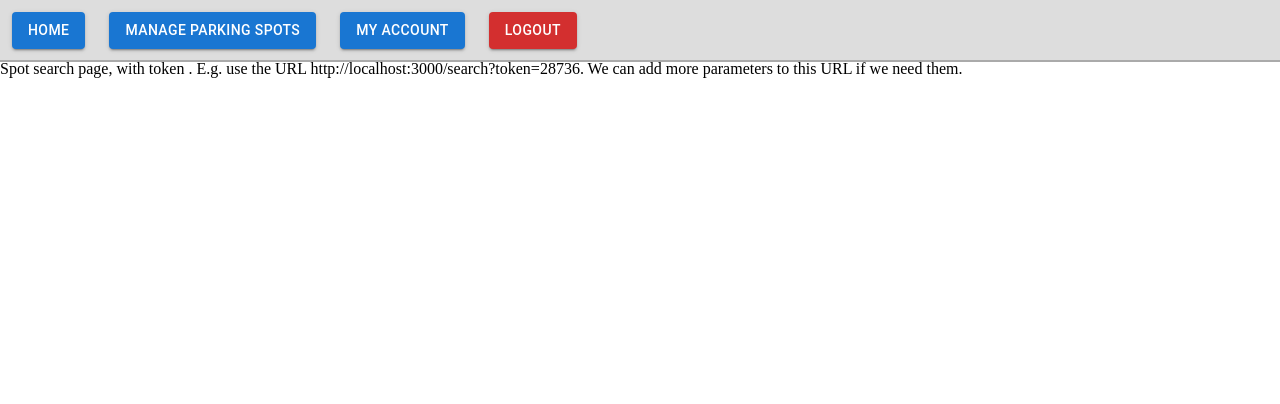
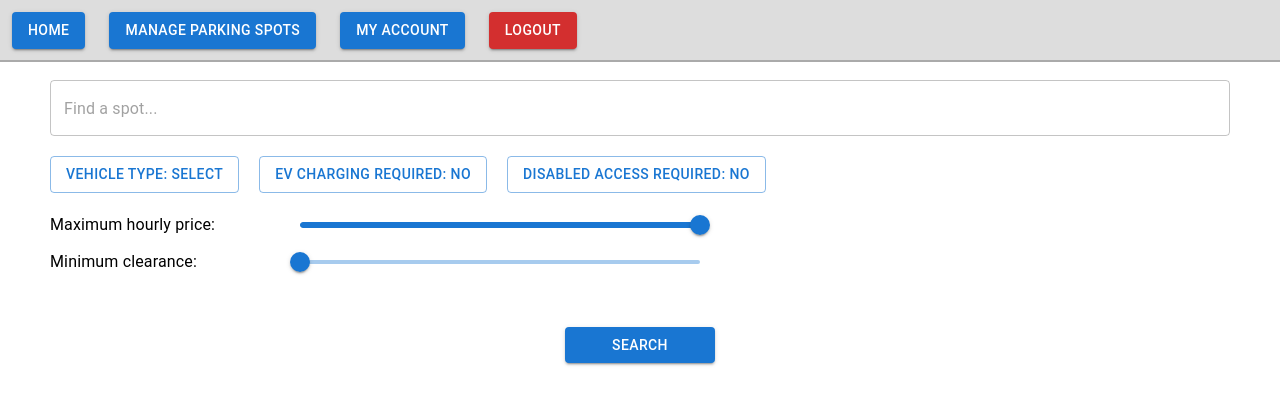
Before and after one commit to RunChennnn/Parking-Space-Booking, a React (Create React App) app in the folder frontend/vroom/: page /search in a window 1280 px wide. Shown: the top 404 px of the page. Built offline with nearby package versions, Linux system fonts and the light colour scheme.

Commit message:
added search filters

```diff
--- a/frontend/vroom/src/components/Home.jsx
+++ b/frontend/vroom/src/components/Home.jsx
@@ -3,11 +3,13 @@ import NavigationBar from "./NavigationBar"
 import { Button, TextField, Typography } from "@mui/material";
 import makeRequest from "../utilities/makeRequest";
 import SearchStub from "./SearchStub";
+import { useNavigate } from "react-router-dom";
 
 function Home () {
 
-  const [search, setSearch] = React.useState('')
-  const [recommended, setRecommended] = React.useState('')
+  const [search, setSearch] = React.useState('');
+  const [recommended, setRecommended] = React.useState('');
+  const navigate = useNavigate();
 
   React.useEffect(() => {
     async function getData () {
@@ -39,11 +41,15 @@ function Home () {
     width: '150px',
   };
 
+  function doSearch () {
+    navigate(`/search?search=${search}`);
+  }
+
   return (
     <>
       <NavigationBar />
       <TextField id='search-input' variant='outlined' placeholder="Find a spot..." style={inputStyle} value={search} onChange={(e) => setSearch(e.target.value)} />
-      <Button id='search-button' variant='contained' style={buttonStyle}>Search</Button>
+      <Button id='search-button' variant='contained' style={buttonStyle} onClick={doSearch}>Search</Button>
       <Typography align='center' variant='h2'>Recommended for you</Typography>
       {recommended}
     </>
--- a/frontend/vroom/src/components/SearchStub.jsx
+++ b/frontend/vroom/src/components/SearchStub.jsx
@@ -14,19 +14,19 @@ function SearchStub (props) {
     borderRadius: '10px',
     display: 'grid',
     gridTemplateColumns: 'calc(100% - 150px) 150px',
-  }
+  };
 
   const buttonStyle = {
     margin: 'auto',
     width: '100px',
     height: '36.5px',
-  }
+  };
 
   return (
     <Card key={props.spotID} style={cardStyle}>
       <div>
         <Typography variant='h6'>Address: (address for ID {props.spotID})</Typography>
-        <Typography>Average price per hour: (price for ID {props.spotID})</Typography>
+        <Typography>Regular price per hour: (price for ID {props.spotID})</Typography>
       </div>
       <Button id={`view-${props.spotID}-button`} variant='contained' style={buttonStyle}>View</Button>
 
--- a/frontend/vroom/src/components/SpotSearch.jsx
+++ b/frontend/vroom/src/components/SpotSearch.jsx
@@ -1,15 +1,121 @@
 import React from "react"
 import NavigationBar from "./NavigationBar"
+import { Button, Menu, MenuItem, Slider, TextField, Typography } from "@mui/material";
+import { useNavigate } from "react-router-dom";
 
 function SpotSearch () {
+  const urlParams = new URLSearchParams(window.location.search);
+  const [search, setSearch] = React.useState(urlParams.get('search'));
+  const navigate = useNavigate();
 
-  const urlParams = new URLSearchParams(window.location.search);
-  console.log(urlParams.get('token'))
+  const inputStyle = {
+    backgroundColor: '#fff',
+    margin: '20px 50px 0 50px',
+    width: 'calc(100% - 100px)',
+    padding: '0'
+  };
+
+  const buttonStyle = {
+    margin: '30px calc(50% - 75px)',
+    width: '150px',
+  };
+
+  const filterBarStyle = {
+    margin: '20px 50px',
+    display: 'flex',
+    flexDirection: 'row',
+  }
+
+  const filterStyle = {
+    marginRight: '20px',
+  }
+
+  // Handle vehicle type filter
+  const [vehicleType, setVehicleType] = React.useState('Select')
+  const [anchorVT, setAnchorVT] = React.useState(null);
+  const vehicleTypeOptions = ['Select', 'Motorbike', 'Sedan', '4WD', 'Van', 'Truck'];
+  function vehicleTypeClick (e) {
+    if (anchorVT === null) {
+      setAnchorVT(e.currentTarget);
+    } else {
+      setAnchorVT(null);
+    }
+  }
+  const vehicleTypeList = [];
+  for (const option of vehicleTypeOptions) {
+    function onClick () {
+      setVehicleType(option);
+      setAnchorVT(null);
+    }
+    vehicleTypeList.push((
+      <MenuItem id={`vehicle-type-${option}`} key={`vehicle-type-${option}`} onClick={onClick}>{option}</MenuItem>
+    ))
+  }
+
+  // Handle EV charging filter
+  const [ev, setEv] = React.useState(false);
+
+  // Handle disabled access
+  const [disabledAccess, setDisabledAccess] = React.useState(false);
+
+  // Handle clearance slider
+  const [clearance, setClearance] = React.useState(0);
+  const clearanceSliderStyle = {
+    width: '400px',
+    marginLeft: '50px',
+    marginTop: '-3px',
+  }
+
+  // Handle price slider
+  const [price, setPrice] = React.useState(100);
+  const priceSliderStyle = {
+    width: '400px',
+    marginLeft: '50px',
+    marginTop: '-3px',
+  }
+
+  const divSliderStyle = {
+    margin: '20px 50px',
+    display: 'grid',
+    gridTemplateColumns: '200px 400px',
+    rowGap: '10px'
+  }
+
+  // Handle text search
+  function doSearch () {
+    let paramString = '';
+    if (search.length > 0) { paramString += `search=${search}&` }
+    if (vehicleType !== 'Select') { paramString += `vehicleType=${vehicleType}&` }
+    paramString += `evCharging=${ev}&`
+    if (clearance !== 0) { paramString += `minClearance=${clearance}&` }
+    if (price !== 100) { paramString += `maxPrice=${price}&` }
+    navigate(`/search?${paramString}`);
+  }
+
+  // TODO handle results
 
   return (
     <>
       <NavigationBar />
-      Spot search page, with token {urlParams.get('token')}. E.g. use the URL http://localhost:3000/search?token=28736. We can add more parameters to this URL if we need them.
+      <TextField id='search-input' variant='outlined' placeholder="Find a spot..." style={inputStyle} value={search} onChange={(e) => setSearch(e.target.value)} />
+      <div style={filterBarStyle}>
+        <div>
+          <Button style={filterStyle} onClick={vehicleTypeClick} variant='outlined'>Vehicle type: {vehicleType}</Button>
+          <Menu anchorEl={anchorVT} open={anchorVT !== null}>
+            {vehicleTypeList}
+          </Menu>
+        </div>
+        <Button style={filterStyle} onClick={() => setEv(!ev)} variant='outlined'>EV charging required: {ev ? 'Yes' : 'No'}</Button>
+        <Button style={filterStyle} onClick={() => setDisabledAccess(!disabledAccess)} variant='outlined'>Disabled access required: {disabledAccess ? 'Yes' : 'No'}</Button>
+      </div>
+      <div style={divSliderStyle}>
+        <Typography>Maximum hourly price: </Typography>
+        <Slider style={priceSliderStyle} min={0} max={100} step={1} value={price} valueLabelDisplay='auto' valueLabelFormat={(value) => `\$${value}`} onChange={(e) => setPrice(e.target.value)}></Slider>
+        <Typography>Minimum clearance: </Typography>
+        <Slider style={clearanceSliderStyle} min={0} max={6} step={0.1} value={clearance} valueLabelDisplay='auto' valueLabelFormat={(value) => `${value}m`} onChange={(e) => setClearance(e.target.value)}></Slider>
+      </div>
+      <Button id='search-button' variant='contained' style={buttonStyle} onClick={doSearch}>Search</Button>
+
     </>
   )
 }
```
Also changed, not shown: 1 other file (tests, documents, lock files or other folders).
